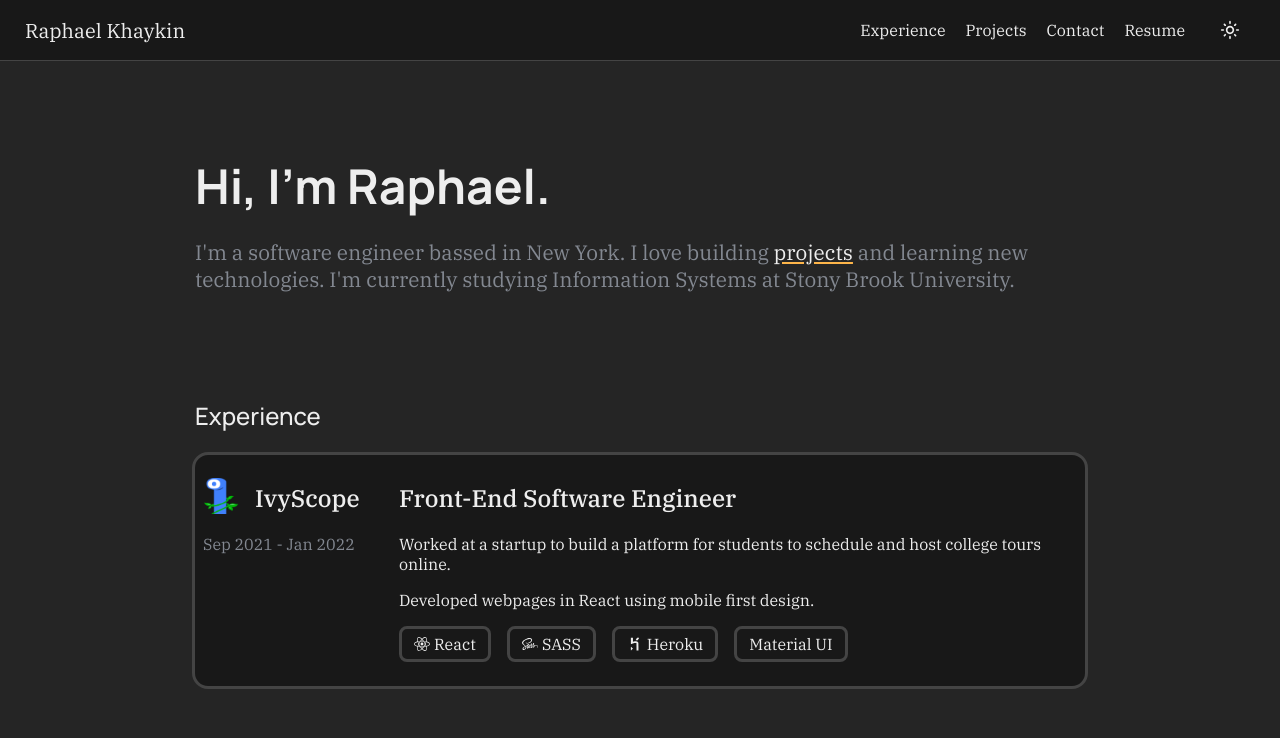
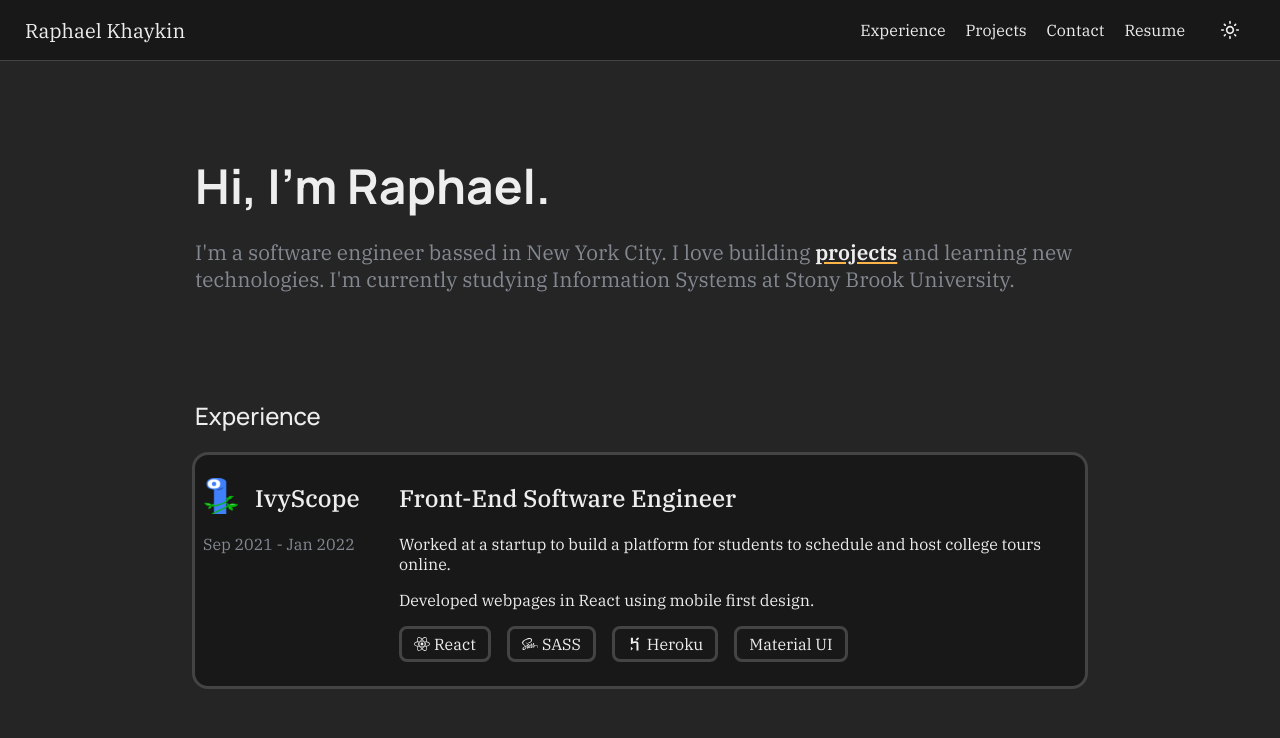
Before and after one commit to RaphaelKhy/personal-website, a React (Create React App) app: page / in a window 1280 px wide. Shown: the top 738 px of the page. Built offline with nearby package versions, Linux system fonts and the light colour scheme.

Commit message:
small content change

```diff
--- a/src/components/About.js
+++ b/src/components/About.js
@@ -7,7 +7,7 @@ export default function About(props) {
       <div className="aboutMeText">
         <h1 id="name">Hi, I'm Raphael.</h1>
         <p>
-          I'm a software engineer bassed in New York. I love building{" "}
+          I'm a software engineer bassed in New York City. I love building{" "}
           <a href="/#projects" onClick={HandleClick}>
             projects
           </a>{" "}
--- a/src/components/styles/About.styled.js
+++ b/src/components/styles/About.styled.js
@@ -28,6 +28,7 @@ export const StyledAbout = styled.div`
   }
 
   a {
+    font-weight: 600;
     color: ${(props) => props.theme.colors.brightFont};
     text-decoration-color: ${(props) => props.theme.colors.link};
     transition: color
```
